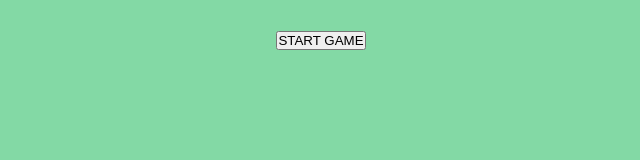
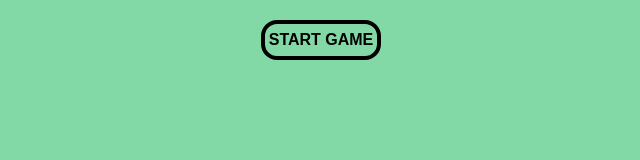
Before and after one commit to bciernia/MemoryApp, a plain HTML site: page index.html in a window 1280 px wide. Shown: the whole page, without its empty margins (319-959 px from the left). Drawn offline with Linux system fonts and the light colour scheme.

Commit message:
added btn styles and hiding start button on new game

```diff
--- a/css/style.scss
+++ b/css/style.scss
@@ -26,8 +26,19 @@ body {
 }
 
 .btn {
+  font-weight: bold;
+  font-size: 1rem;
   margin: auto;
-  z-index: 999;
+  width: 7.5rem;
+  height: 2.5rem;
+  border: solid 4px;
+  border-radius: 1rem;
+  background-color: transparent;
+}
+
+.btn:hover{
+  cursor: pointer;
+  transform: scale(1.25);
 }
 
 .cards-container {
--- a/js/app.js
+++ b/js/app.js
@@ -4,4 +4,5 @@ const newGameBtn = document.querySelector('.start-btn');
 
 newGameBtn.addEventListener('click', () => {
     generateCardsGrid();
-})
+    newGameBtn.style.display = 'none';
+});
```
Also changed, not shown: css/style.css, 1 other file.
